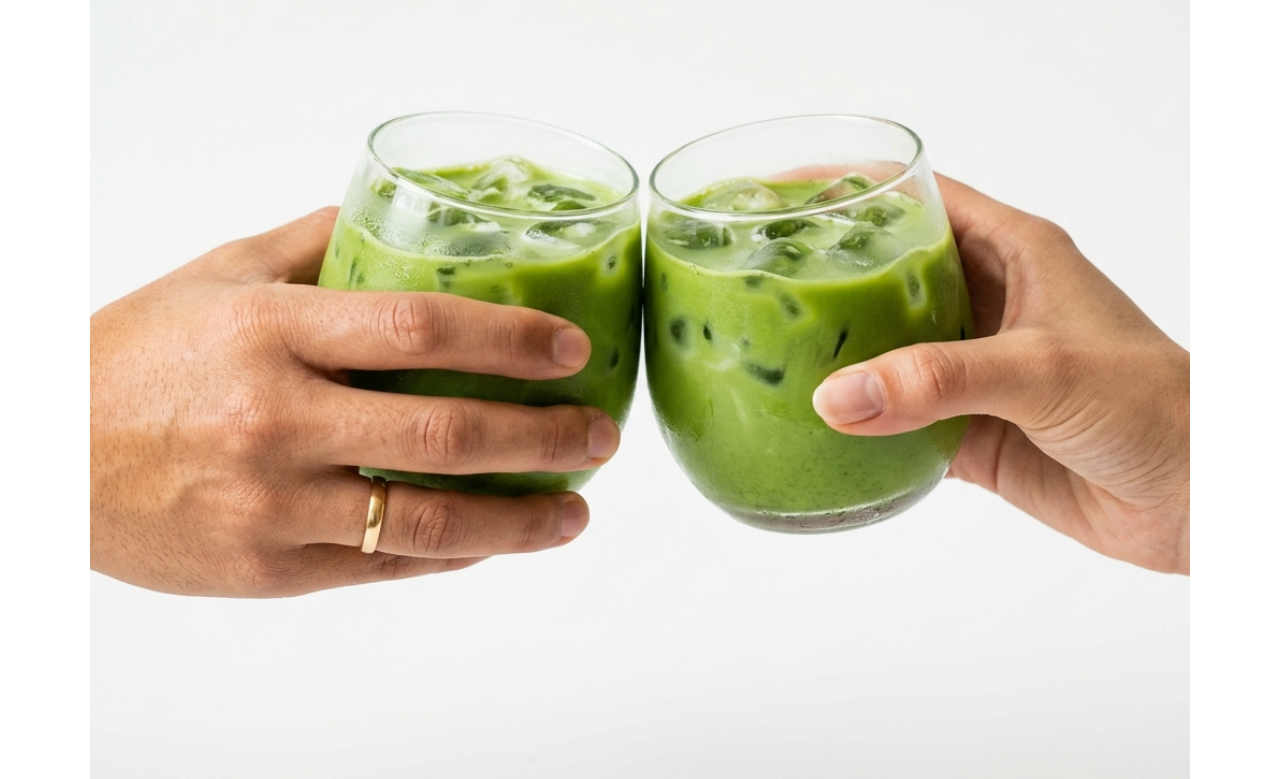
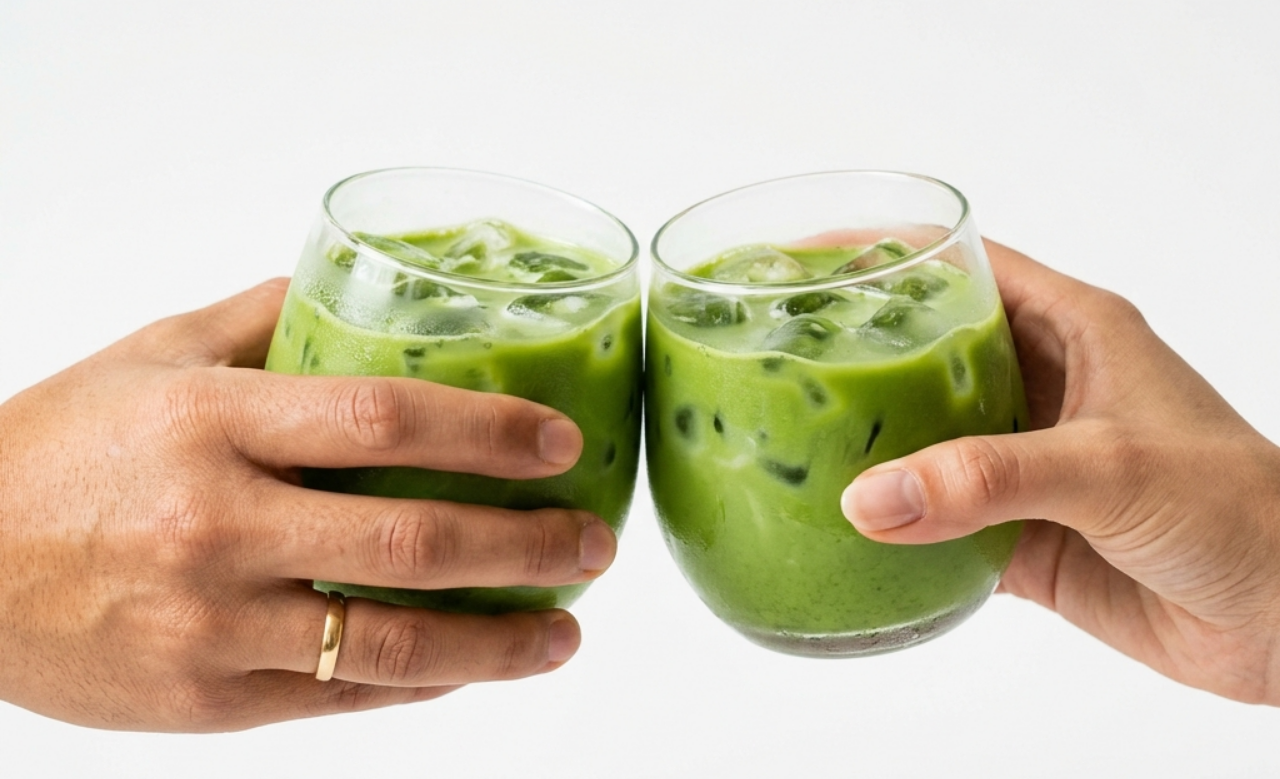
Before and after one commit to Ssiyam0123/tea-house-project, a plain HTML site: page index.html in a window 1280 px wide. Shown: the part 354-1133 px from the top of the page. Drawn offline with nearby package versions, Linux system fonts and the light colour scheme; a web font is replaced by a local one.

Commit message:
style: set page background to white and hero container to full width to blend image background seamlessly

```diff
--- a/styles/style-dgsn.css
+++ b/styles/style-dgsn.css
@@ -21,7 +21,7 @@
 body {
     font-family: 'Inter', sans-serif;
     color: var(--charcoal);
-    background-color: var(--bg-cream);
+    background-color: var(--white);
     line-height: 1.7;
     overflow-x: hidden;
 }
@@ -114,9 +114,9 @@ body {
 }
 
 .hero-container {
-    max-width: 1100px;
-    width: 90%;
-    margin: 0 auto;
+    max-width: 100%;
+    width: 100%;
+    margin: 0;
     position: relative;
 }
 
```
